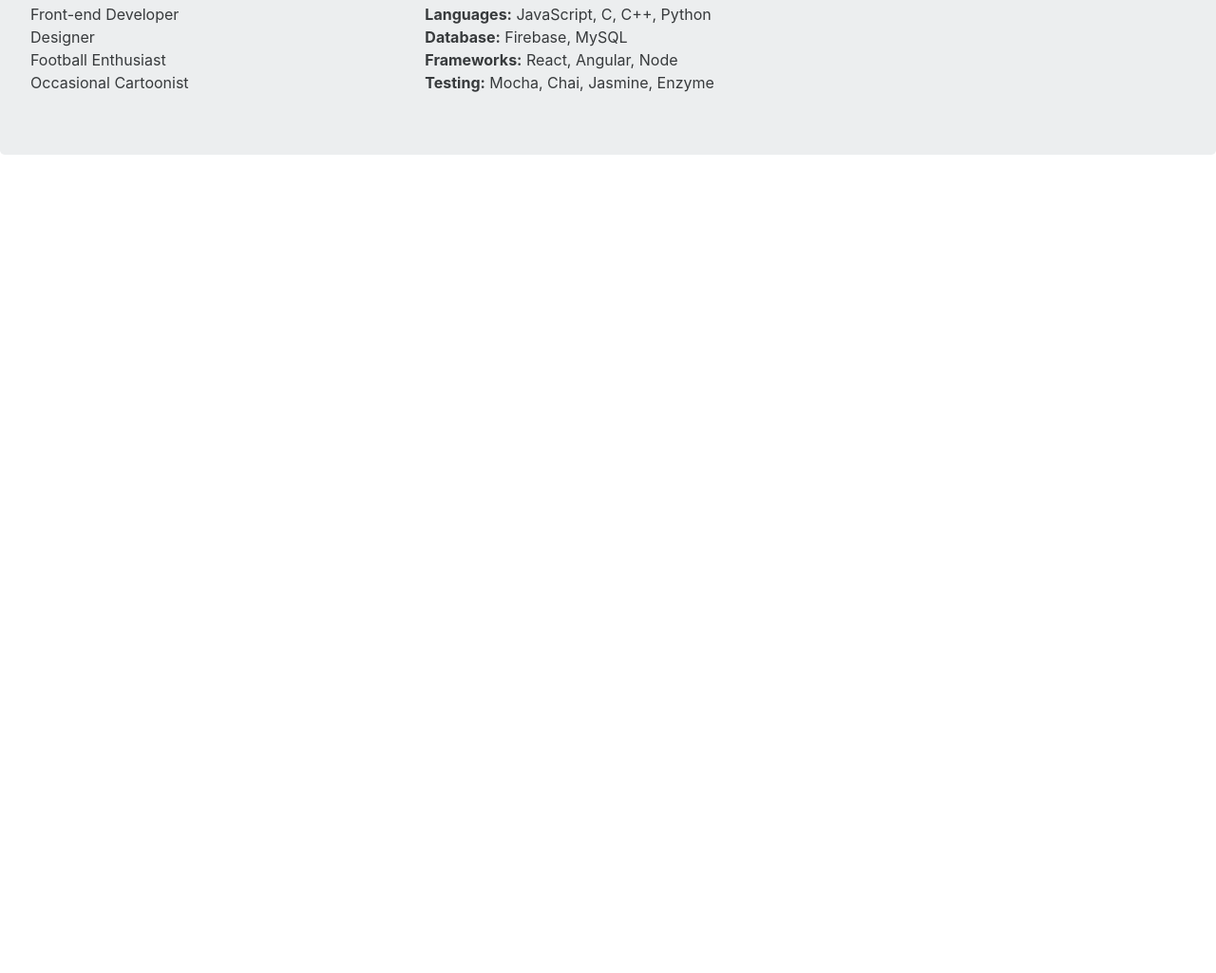
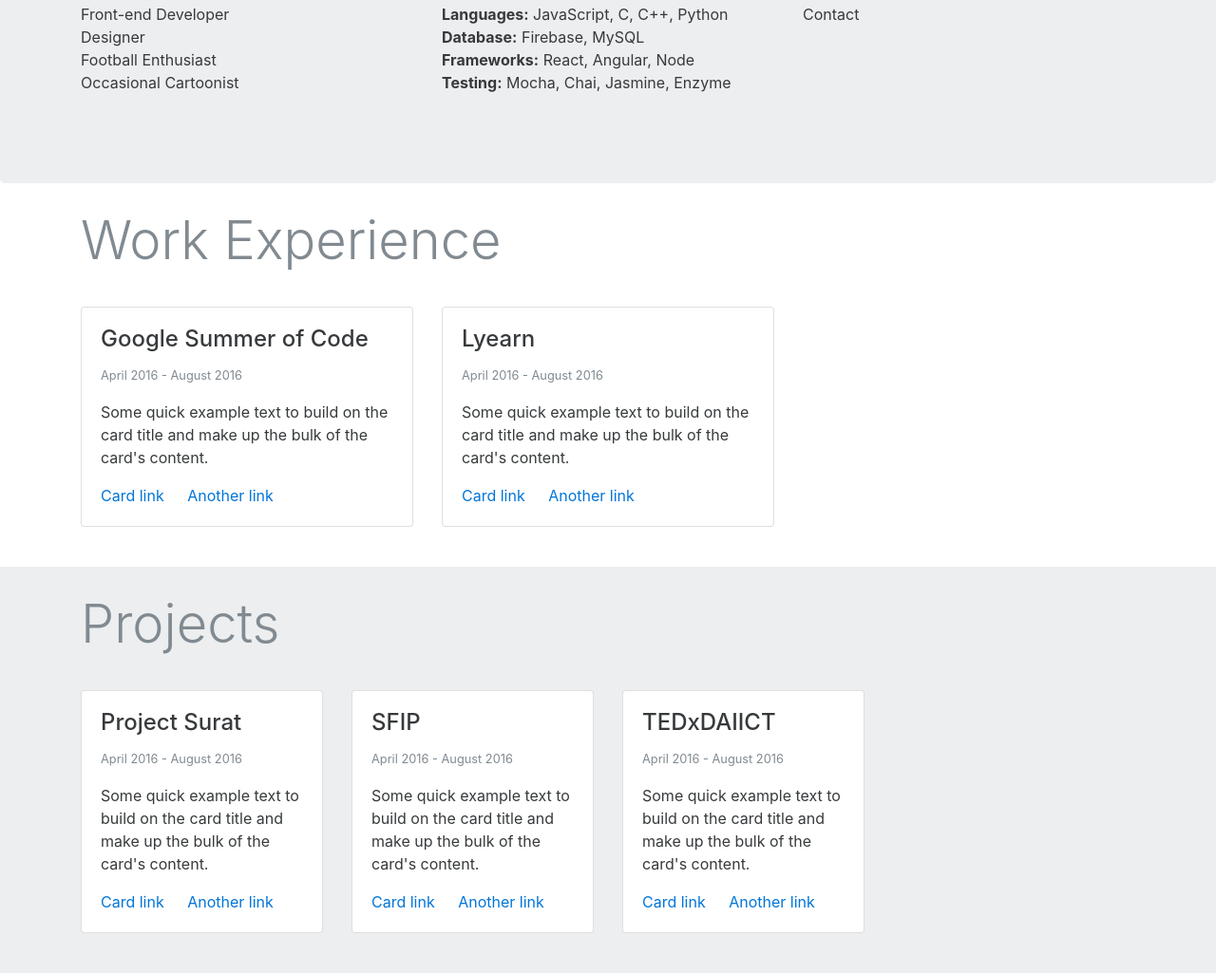
Before and after one commit to ankit-m/resume, a plain HTML site: page index.html in a window 1280 px wide. Shown: the part 305-1330 px from the top of the page at 95% size. Before the commit the page ends 800 px from the top, so only its background shows below. Drawn offline with Linux system fonts and the light colour scheme.

Commit message:
projects section

```diff
--- a/css/styles.css
+++ b/css/styles.css
@@ -8,3 +8,19 @@
 .navbar-email:hover {
   text-decoration: none;
 }
+
+.projects {
+  background-color: #eceeef;
+}
+
+.jumbotron {
+  margin: 0 !important;
+}
+
+.section-heading {
+  padding: 30px 0;
+}
+
+.row {
+  padding-bottom: 30px;
+}
--- a/index.html
+++ b/index.html
@@ -2,16 +2,18 @@
 <html>
   <head>
     <meta charset="utf-8">
+    <meta name="viewport" content="width=device-width, initial-scale=1.0">
     <link rel="stylesheet" href="css/styles.css" media="screen" charset="utf-8">
     <link rel="stylesheet" href="css/bootstrap.min.css">
     <title>Ankit Muchhala</title>
   </head>
   <body>
     <nav class="navbar navbar-dark bg-inverse" style="border-radius: 0">
-      <a class="navbar-brand" style="font-size: 1rem">Resume</a>
+      <a class="navbar-brand text-muted" style="font-size: 1rem">Resume</a>
       <a class="pull-xs-right navbar-email text-muted" href="mailto:muchhalaankit@gmail.com">muchhalaankit@gmail.com</a>
     </nav>
-    <header class="jumbotron">
+    <section class="jumbotron">
+      <div class="container">
         <h1 class="display-3">Ankit Muchhala</h1>
         <p class="lead">Seeking full time positions as a software developer in an environment where I can utilize my existing skills, learn and gain experience.</p>
         <hr class="m-y-2">
@@ -29,12 +31,69 @@
             <strong>Testing:</strong> Mocha, Chai, Jasmine, Enzyme<br>
           </article>
           <article class="col-md-4">
-
+            Contact
           </article>
         </div>
-    </header>
-    <section class="work-experience"></section>
-    <section class="projects"></section>
-    <section class="locations"></section>
+      </div>
+    </section>
+    <section class="work-experience">
+      <div class="container">
+        <h2 class="display-4 text-muted section-heading">Work Experience</h2>
+        <div class="row">
+          <div class="col-md-4">
+            <div class="card card-block">
+              <h4 class="card-title">Google Summer of Code</h4>
+              <p class="card-text"><small class="text-muted">April 2016 - August 2016</small></p>
+              <p class="card-text">Some quick example text to build on the card title and make up the bulk of the card's content.</p>
+              <a href="#" class="card-link">Card link</a>
+              <a href="#" class="card-link">Another link</a>
+            </div>
+          </div>
+          <div class="col-md-4">
+            <div class="card card-block">
+              <h4 class="card-title">Lyearn</h4>
+              <p class="card-text"><small class="text-muted">April 2016 - August 2016</small></p>
+              <p class="card-text">Some quick example text to build on the card title and make up the bulk of the card's content.</p>
+              <a href="#" class="card-link">Card link</a>
+              <a href="#" class="card-link">Another link</a>
+            </div>
+          </div>
+        </div>
+      </div>
+    </section>
+    <section class="projects">
+      <div class="container">
+        <h2 class="display-4 text-muted section-heading">Projects</h2>
+        <div class="row">
+          <div class="col-md-4 col-lg-3 col-sm-6">
+            <div class="card card-block">
+              <h4 class="card-title">Project Surat</h4>
+              <p class="card-text"><small class="text-muted">April 2016 - August 2016</small></p>
+              <p class="card-text">Some quick example text to build on the card title and make up the bulk of the card's content.</p>
+              <a href="#" class="card-link">Card link</a>
+              <a href="#" class="card-link">Another link</a>
+            </div>
+          </div>
+          <div class="col-md-4 col-lg-3 col-sm-6">
+            <div class="card card-block">
+              <h4 class="card-title">SFIP</h4>
+              <p class="card-text"><small class="text-muted">April 2016 - August 2016</small></p>
+              <p class="card-text">Some quick example text to build on the card title and make up the bulk of the card's content.</p>
+              <a href="#" class="card-link">Card link</a>
+              <a href="#" class="card-link">Another link</a>
+            </div>
+          </div>
+          <div class="col-md-4 col-lg-3 col-sm-6">
+            <div class="card card-block">
+              <h4 class="card-title">TEDxDAIICT</h4>
+              <p class="card-text"><small class="text-muted">April 2016 - August 2016</small></p>
+              <p class="card-text">Some quick example text to build on the card title and make up the bulk of the card's content.</p>
+              <a href="#" class="card-link">Card link</a>
+              <a href="#" class="card-link">Another link</a>
+            </div>
+          </div>
+        </div>
+      </div>
+    </section>
   </body>
 </html>
```
Lines whose indentation alone changed are shown as unchanged.
